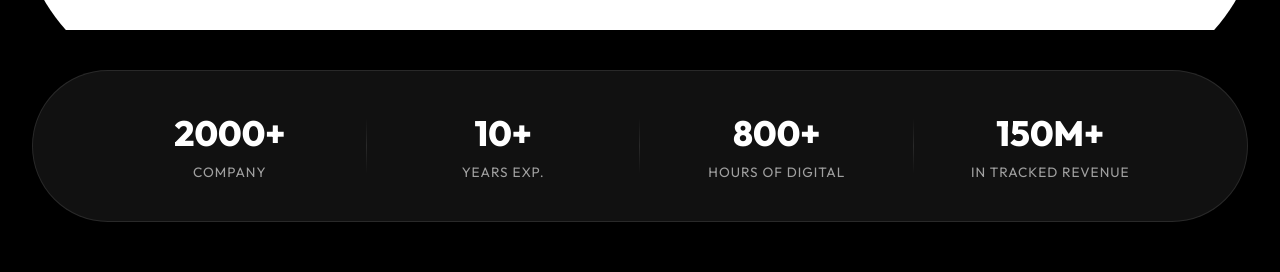
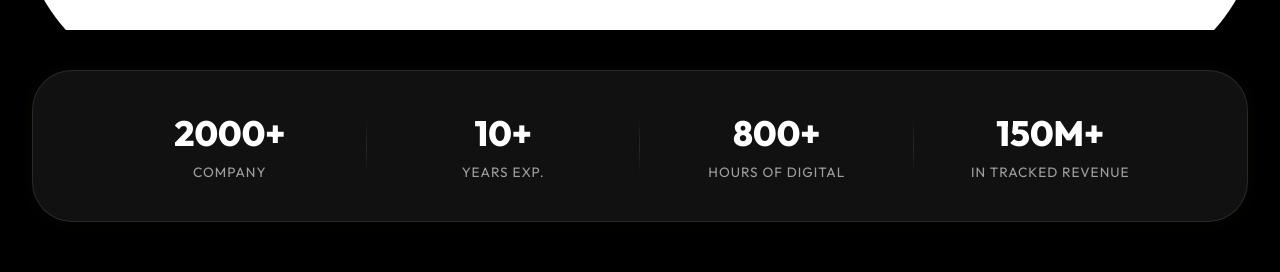
Before and after one commit to usanasenicej/creative, a Vue app: page / in a window 1280 px wide. Shown: the part 640-912 px from the top of the page. Built offline with nearby package versions, Linux system fonts and the light colour scheme.

Commit message:
feat(ui): enhance stats section with hover effects and glow

```diff
--- a/src/components/StatsSection.vue
+++ b/src/components/StatsSection.vue
@@ -36,7 +36,14 @@ const stats = [
   display: flex;
   justify-content: space-around;
   padding: 40px 60px;
-  box-shadow: 0 40px 80px rgba(0, 0, 0, 0.4);
+  box-shadow: 0 40px 80px rgba(0, 0, 0, 0.6), 0 0 20px rgba(182, 255, 0, 0.05);
+  border-radius: 40px;
+  transition: all 0.4s ease;
+}
+
+.stats-pill:hover {
+  border-color: rgba(182, 255, 0, 0.2);
+  box-shadow: 0 50px 100px rgba(0, 0, 0, 0.8), 0 0 30px rgba(182, 255, 0, 0.1);
 }
 
 .stat-item {
@@ -46,6 +53,11 @@ const stats = [
   gap: 8px;
   position: relative;
   flex: 1;
+  transition: transform 0.3s cubic-bezier(0.175, 0.885, 0.32, 1.275);
+}
+
+.stat-item:hover {
+  transform: translateY(-5px);
 }
 
 .stat-divider {
@@ -61,6 +73,11 @@ const stats = [
   font-size: 2.2rem;
   font-weight: 800;
   color: #fff;
+  transition: color 0.3s ease;
+}
+
+.stat-item:hover .stat-number {
+  color: var(--accent-green);
 }
 
 .stat-label {
```
